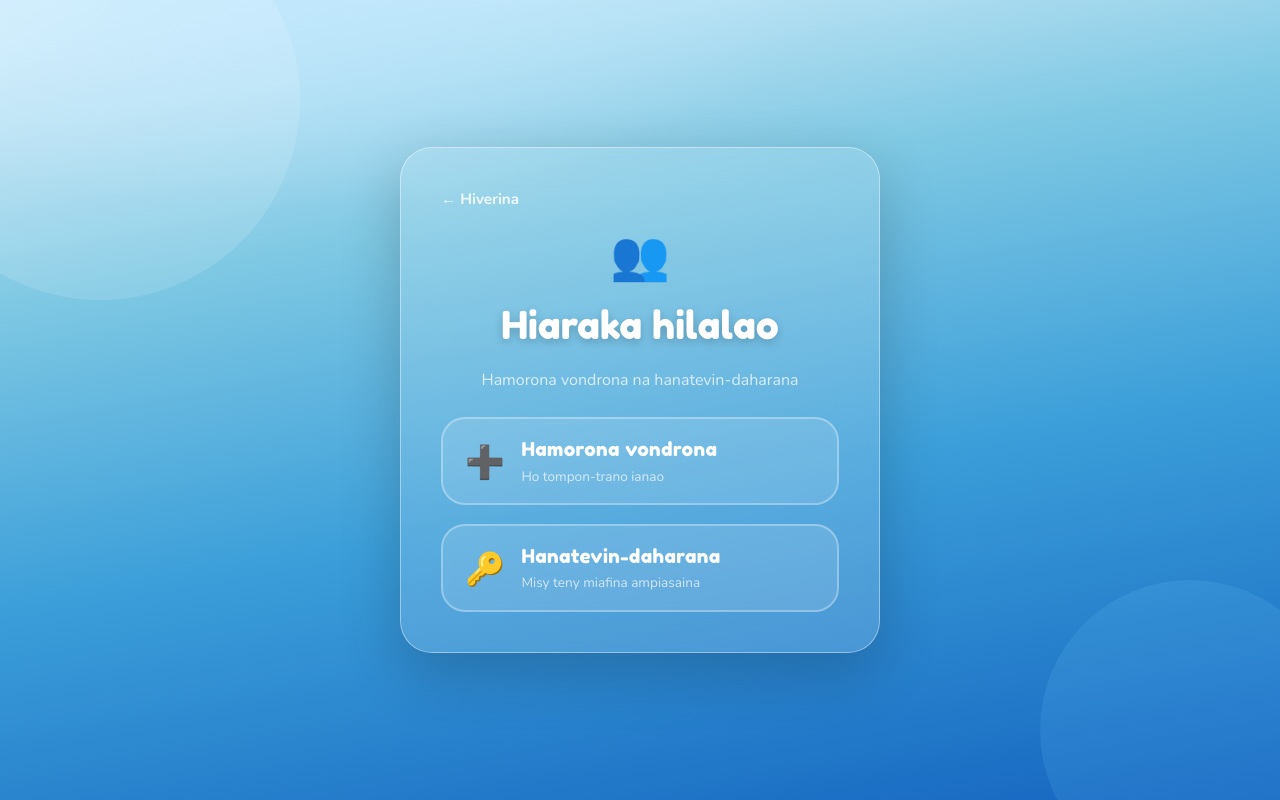
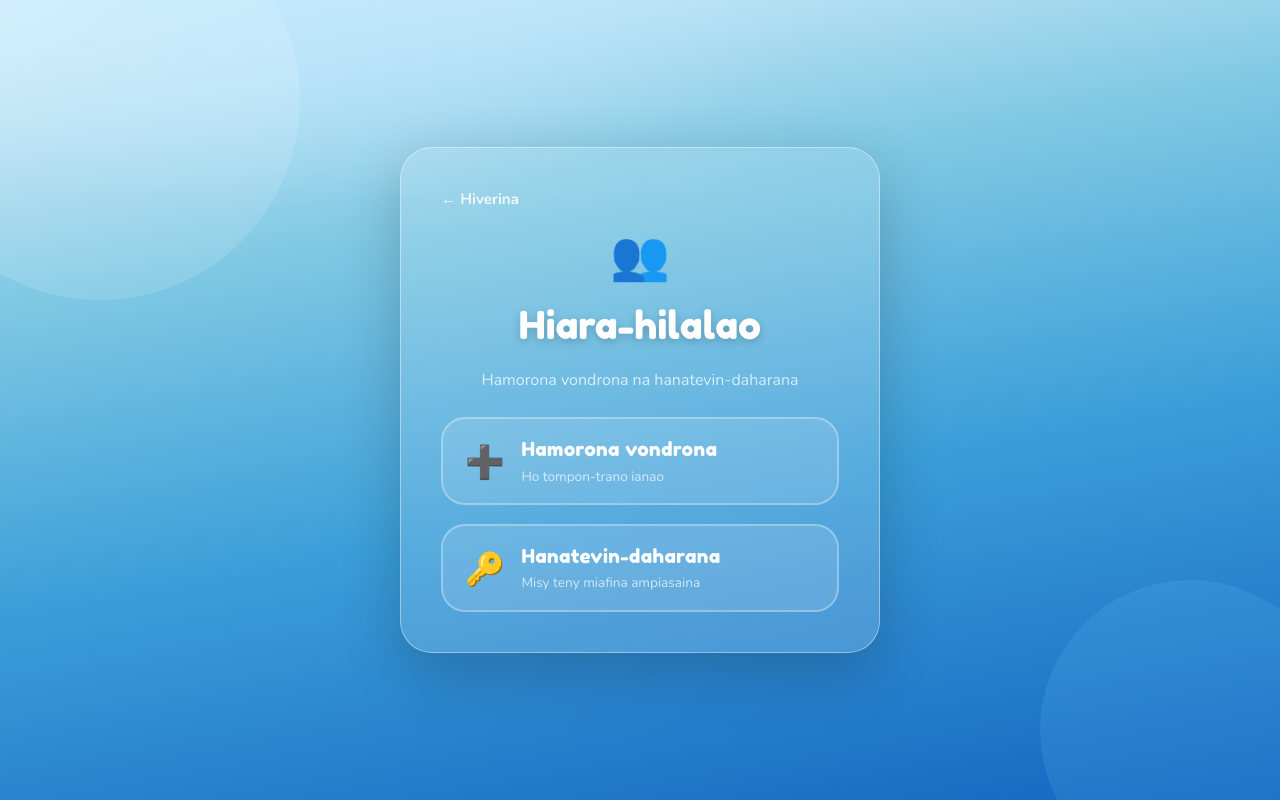
Before and after one commit to e-lalao/Ankamantatra, an Angular app: page /multi in a window 1280 px wide. Built offline with nearby package versions, Linux system fonts and the light colour scheme.

Commit message:
Correction orthographe3

```diff
--- a/src/app/home/home.html
+++ b/src/app/home/home.html
@@ -53,7 +53,7 @@
           </button>
           <button class="multi-btn" (click)="onMulti()">
             <span class="multi-icon">👥</span>
-            <span class="multi-label">Hilalao miaraka</span>
+            <span class="multi-label">Hiara-hilalao</span>
           </button>
         </div>
 
--- a/src/app/multi/lobby/lobby.html
+++ b/src/app/multi/lobby/lobby.html
@@ -15,10 +15,10 @@
 
     <!-- Code de session -->
     <div class="code-section">
-      <p class="code-label">Code session</p>
+      <p class="code-label">Teny miafin\'ny vondrona</p>
       <div class="code-box">
         <span class="code-text">{{ code }}</span>
-        <button class="copy-btn" (click)="copyCode()" [title]="copied ? 'Voakopy!' : 'Copier le code'">
+        <button class="copy-btn" (click)="copyCode()" [title]="copied ? 'Voadika!' : 'Copier le code'">
           {{ copied ? '✓' : '📋' }}
         </button>
       </div>
--- a/src/app/multi/multi-setup/multi-setup.html
+++ b/src/app/multi/multi-setup/multi-setup.html
@@ -9,7 +9,7 @@
     <!-- ── CHOISIR MODE ── -->
     @if (mode() === 'choose') {
       <div class="ms-icon">👥</div>
-      <h1 class="ms-title">Hiaraka hilalao</h1>
+      <h1 class="ms-title">Hiara-hilalao</h1>
       <p class="ms-sub">Hamorona vondrona na hanatevin-daharana </p>
 
       <button class="choice-btn create-btn" (click)="goCreate()">
```
Also changed, not shown: public/logo-de-e-lalao.png (added).
